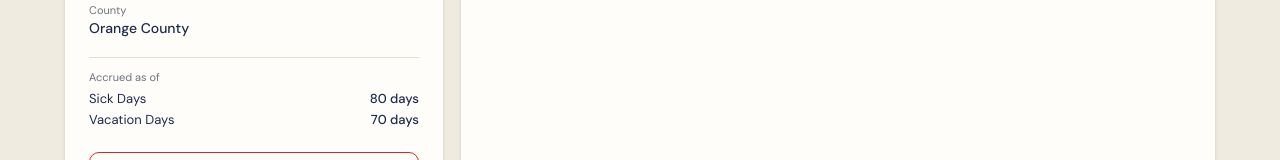
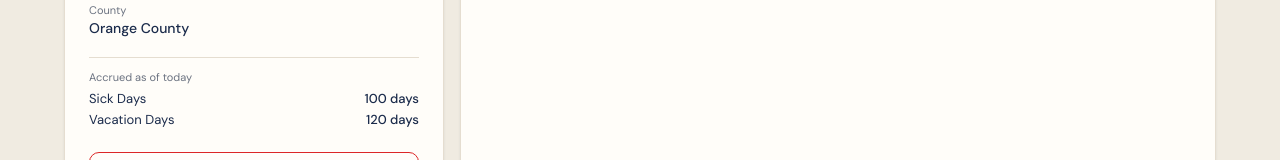
Before and after one commit to tomdahl21/aws-team3, a Next.js app in the folder finserve-demo/: page /copilot in a window 1280 px wide. Both pictures are taken after a click on the button "Accept Call". Shown: the part 489-649 px from the top of the page. Built offline with nearby package versions, Linux system fonts and the light colour scheme.

Commit message:
Minor tweaks

```diff
--- a/finserve-demo/src/app/copilot/page.tsx
+++ b/finserve-demo/src/app/copilot/page.tsx
@@ -424,7 +424,7 @@
               </div>
 
               <div style={{ borderTop: '1px solid var(--gray-200)', paddingTop: 12, marginTop: 8 }}>
-                <div style={{ fontSize: 11, color: 'var(--gray-500)', marginBottom: 6 }}>Accrued as of</div>
+                <div style={{ fontSize: 11, color: 'var(--gray-500)', marginBottom: 6 }}>Accrued as of today</div>
                 <div style={{ display: 'flex', justifyContent: 'space-between', marginBottom: 4 }}>
                   <span style={{ fontSize: 13 }}>Sick Days</span>
                   <span style={{ fontSize: 13, fontWeight: 500 }}>{client.sickDaysBalance} days</span>
--- a/finserve-demo/src/lib/mock-data.ts
+++ b/finserve-demo/src/lib/mock-data.ts
@@ -68,8 +68,8 @@
     phone: '(714) 555-0123',
     state: 'California',
     county: 'Orange County',
-    sickDaysBalance: 80,
-    vacationDaysBalance: 70,
+    sickDaysBalance: 100,
+    vacationDaysBalance: 120,
     estimatedRetirementDate: 'March 2028',
     policyChangeImpact: 'Affected by CA sick/vacation day conversion changes',
   },
```
